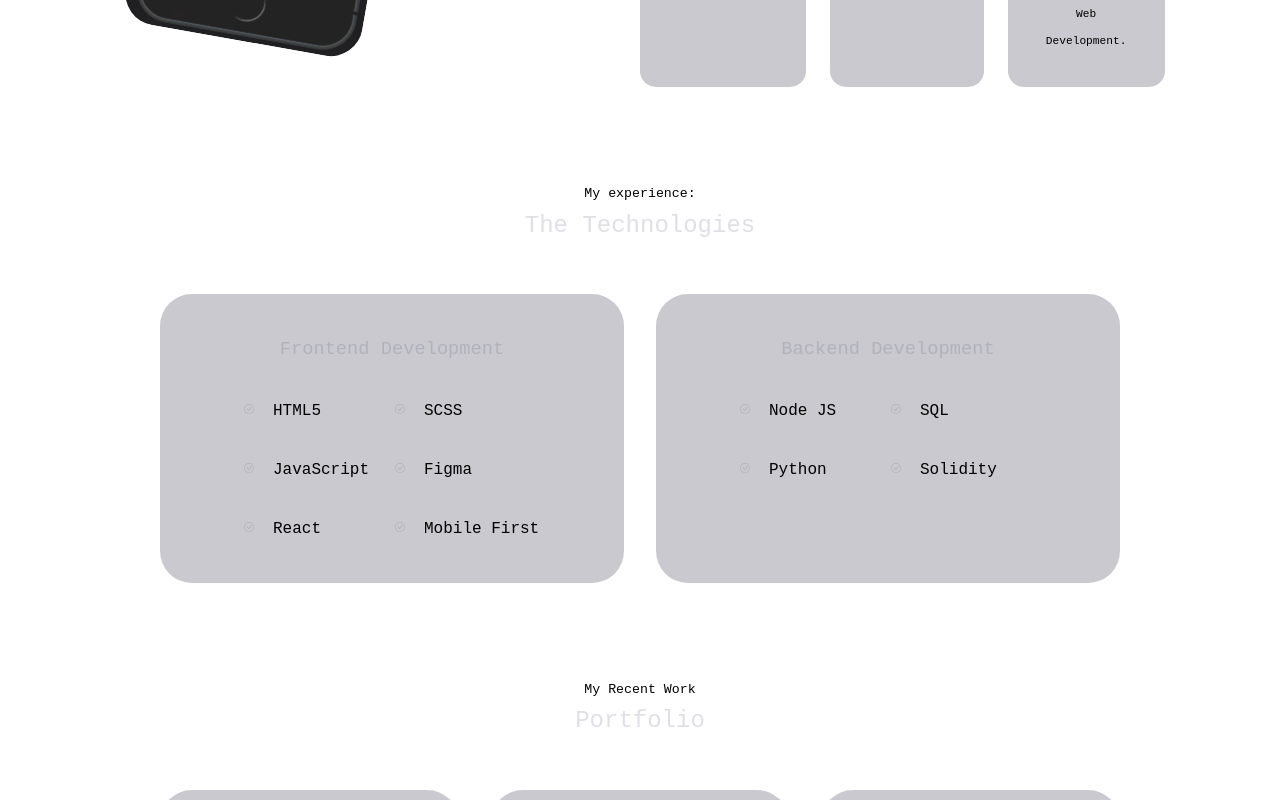
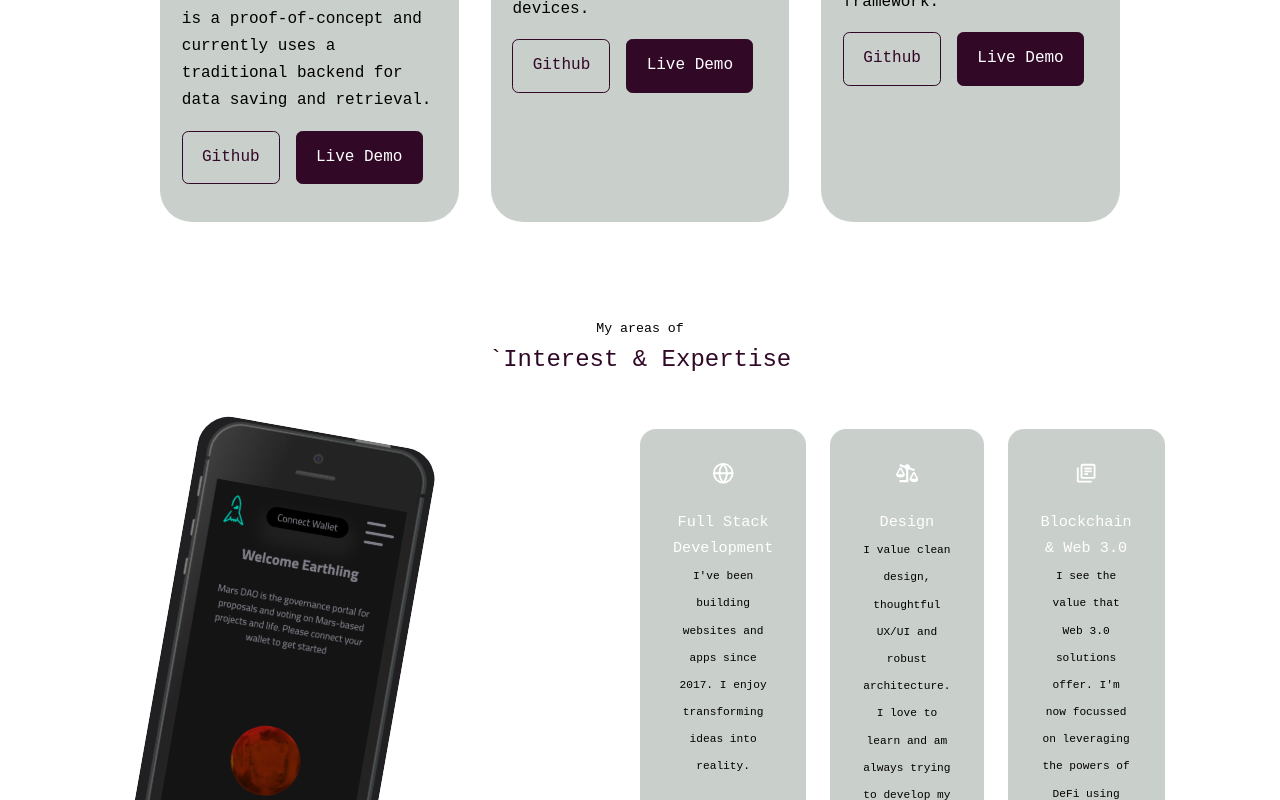
Before and after one commit to wardu/personal-portfolio-website, a React (Create React App) app: page / in a window 1280 px wide. Shown: the part 1440-2240 px from the top of the page. Built offline with nearby package versions, Linux system fonts and the light colour scheme; a web font is replaced by a local one.

Commit message:
:lipstick: change primary color

```diff
--- a/src/App.jsx
+++ b/src/App.jsx
@@ -12,9 +12,9 @@ const App = () => {
     <>
       <Header />
       <Nav />
+      <Portfolio />
       <About />
       <Experience />
-      <Portfolio />
       <Services />
       <Contact />
       <Footer />
--- a/src/components/portfolio/Portfolio.jsx
+++ b/src/components/portfolio/Portfolio.jsx
@@ -37,8 +37,7 @@ const data = [
 const Portfolio = () => {
   return (
     <section id='portfolio'>
-      <h5>My Recent Work</h5>
-      <h2>Portfolio</h2>
+      <h2>My Recent Work</h2>
 
       <div className='container portfolio__container'>
         {data.map(({ id, image, title, blurb, github, demo }) => {
--- a/src/index.scss
+++ b/src/index.scss
@@ -1,4 +1,4 @@
-@import url('https://fonts.googleapis.com/css2?family=Red+Hat+Mono:wght@300;400;600&display=swap');
+@import url("https://fonts.googleapis.com/css2?family=Red+Hat+Mono:wght@300;400;600&display=swap");
 
 * {
   padding: 0;
@@ -12,8 +12,8 @@
 
 :root {
   --color-bg: #ffffff;
-  --color-bg-variant: #5151634e;
-  --color-primary: #4241672b;
+  --color-bg-variant: #5163564e;
+  --color-primary: #310826;
   --color-primary-variant: #3dabde;
   --color-white: rgb(0, 0, 0);
   --color-light: #000000;
@@ -34,7 +34,7 @@ html {
 }
 
 body {
-  font-family: 'Red Hat Mono', monospace;
+  font-family: "Red Hat Mono", monospace;
   background: var(--color-bg);
   color: black;
   line-height: 1.7;
```
